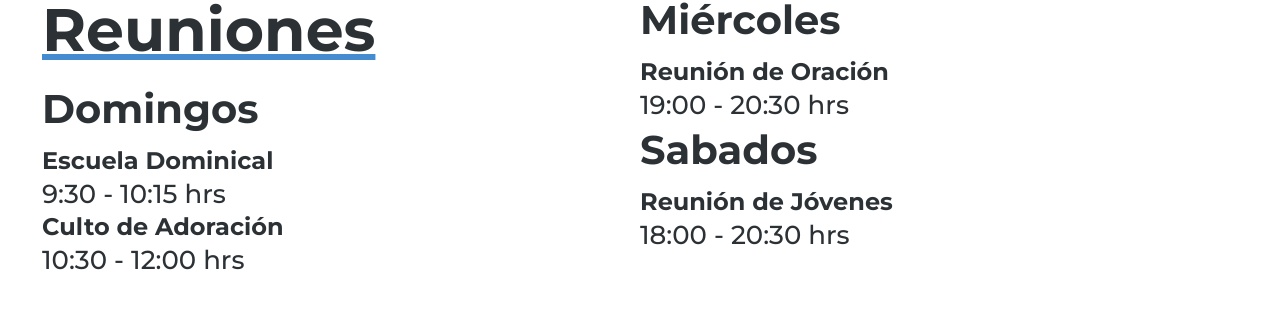
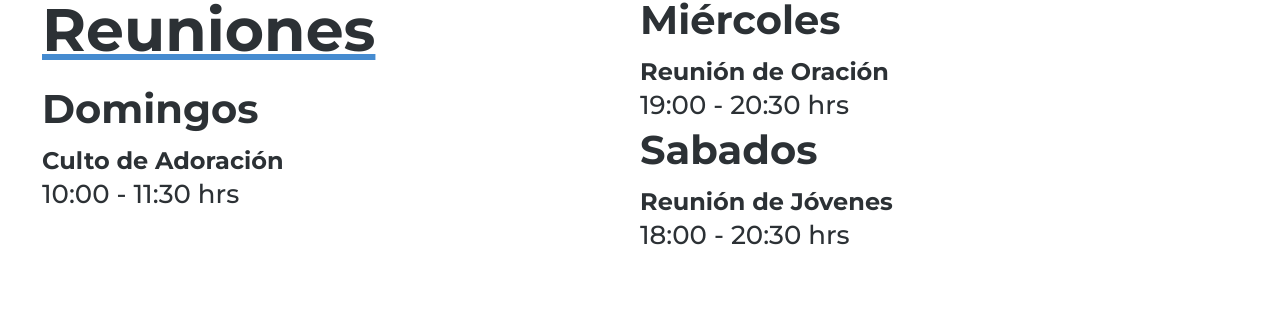
Before and after one commit to Iglesia-Centro-Biblico/icb-pagina, a Vue app: page / in a window 1280 px wide. Shown: the part 868-1193 px from the top of the page. Built offline with nearby package versions, Linux system fonts and the light colour scheme.

Commit message:
changed time

```diff
--- a/src/views/InicioView.vue
+++ b/src/views/InicioView.vue
@@ -11,10 +11,8 @@
       <div class="icb-visitanos__content-info">
         <h2 class="icb--titulo">Reuniones</h2>
         <h3 class="icb-visitanos__content-info-dia">Domingos</h3>
-        <h4 class="icb-visitanos__content-info-reunion">Escuela Dominical</h4>
-        <p class="icb-visitanos__content-info-hora">9:30 - 10:15 hrs</p>
         <h4 class="icb-visitanos__content-info-reunion">Culto de Adoración</h4>
-        <p class="icb-visitanos__content-info-hora">10:30 - 12:00 hrs</p>
+        <p class="icb-visitanos__content-info-hora">10:00 - 11:30 hrs</p>
       </div>
       <div class="icb-visitanos__content-info">
         <h3 class="icb-visitanos__content-info-dia">Miércoles</h3>
```
